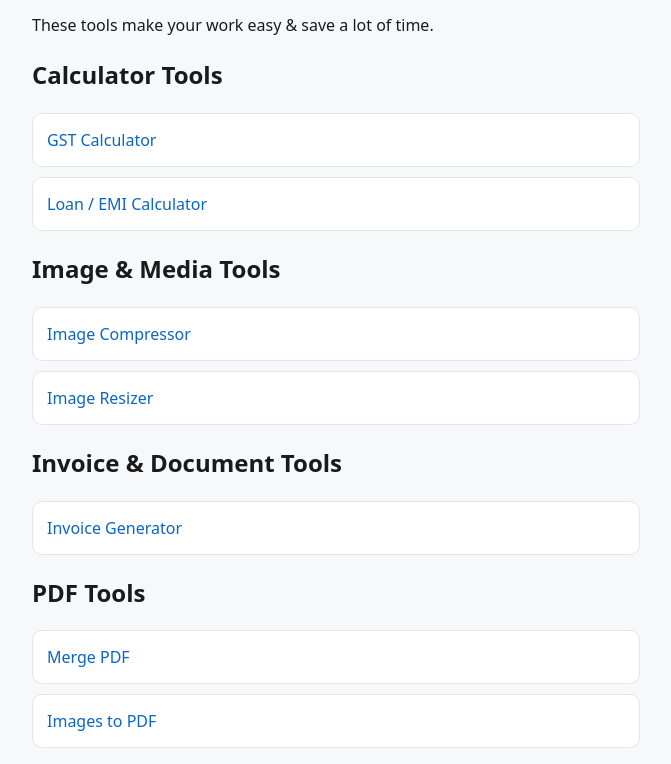
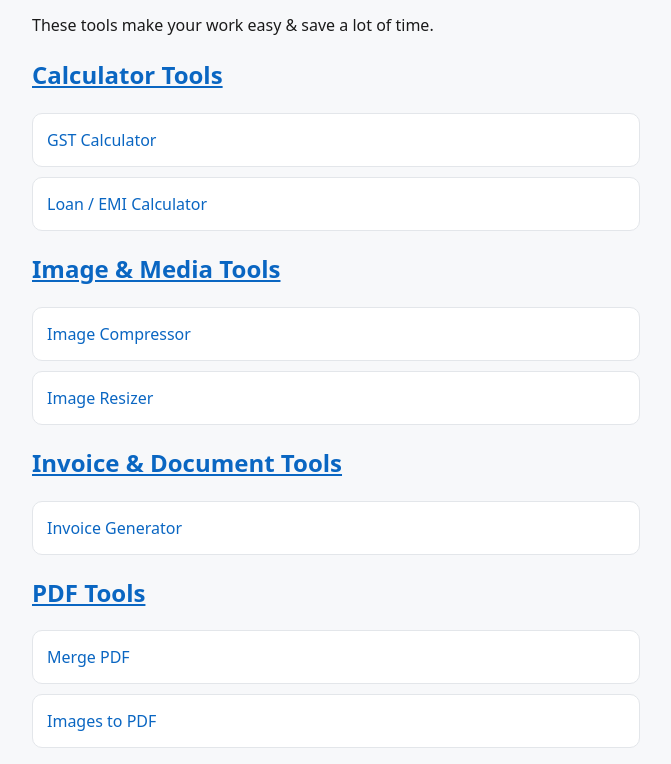
Before and after one commit to comparisonlist-ai/digitaltools-for-business, a plain HTML site: page index.html in a window 1280 px wide. Shown: the part 71-835 px from the top of the page, without its empty margins (304-975 px from the left). Drawn offline with Linux system fonts and the light colour scheme.

Commit message:
Update section headers to include links

```diff
--- a/index.html
+++ b/index.html
@@ -11,24 +11,24 @@
 <h1>Digital Tools for Business</h1>
 <p>These tools make your work easy &amp; save a lot of time.</p>
 
-<h2>Calculator Tools</h2>
+<h2><a href="calculator-tools.html">Calculator Tools</a></h2>
 <div class="grid">
   <a class="card" href="gst-calculator.html">GST Calculator</a>
   <a class="card" href="loan-calculator.html">Loan / EMI Calculator</a>
 </div>
 
-<h2>Image &amp; Media Tools</h2>
+<h2><a href="image-media-tools.html">Image &amp; Media Tools</a></h2>
 <div class="grid">
   <a class="card" href="image-compressor.html">Image Compressor</a>
   <a class="card" href="image-resizer.html">Image Resizer</a>
 </div>
 
-<h2>Invoice &amp; Document Tools</h2>
+<h2><a href="invoice-document-tools.html">Invoice &amp; Document Tools</a></h2>
 <div class="grid">
   <a class="card" href="invoice-generator.html">Invoice Generator</a>
 </div>
 
-<h2>PDF Tools</h2>
+<h2><a href="pdf-tools.html">PDF Tools</a></h2>
 <div class="grid">
   <a class="card" href="pdf-merge.html">Merge PDF</a>
   <a class="card" href="images-to-pdf.html">Images to PDF</a>
```
